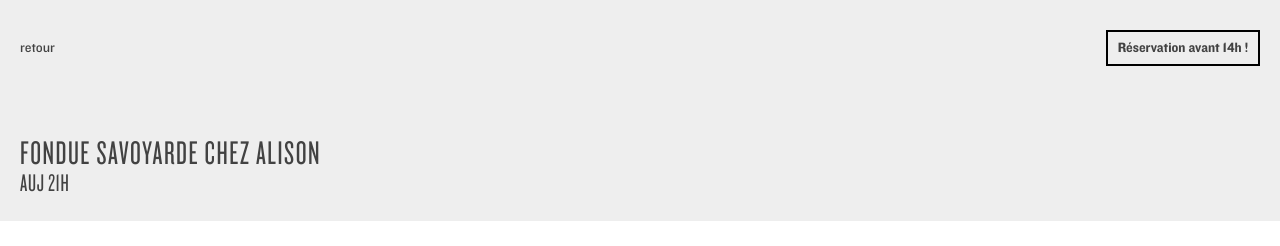
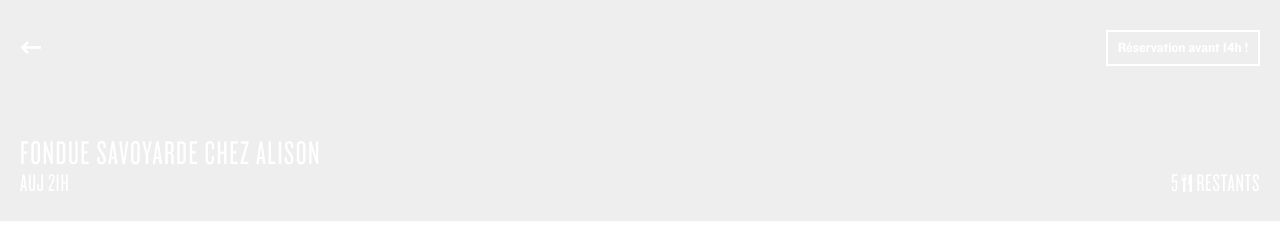
Before and after one commit to Zyigh/SI-mobile, a Vue app in the folder front/: page /meal in a window 1280 px wide. Shown: the top 246 px of the page. Built offline with nearby package versions, Linux system fonts and the light colour scheme.

Commit message:
tabbar icons added + icons added on headpage too

```diff
--- a/front/src/pages/MealDetail.vue
+++ b/front/src/pages/MealDetail.vue
@@ -3,13 +3,17 @@
       <div class="headpage">
         <div class="page__inner headpage__inner">
           <div class="headpage__top">
-            <router-link to="/tabs/home" tag="span" class="headpage__back">retour</router-link>
+            <router-link to="/tabs/home" tag="i" class="icomoon icon-arrow-back"></router-link>
+
             <span class="headpage__reminder">Réservation avant 14h !</span>
           </div>
 
           <div class="headtitle">
             <h1 class="headpage__title">{{ msg }}</h1>
-            <p class="headpage__subtitle">Auj 21h</p>
+            <div class="headpage__subtitles">
+              <span class="headpage__subtitle">Auj 21h</span>
+              <span class="headpage__subtitle">5 <i class="icomoon icon-fork-knife headpage__icon"></i> restants</span>
+            </div>
           </div>
         </div>
       </div>
@@ -57,7 +61,7 @@
           <p>Ingrédients : comté, beaufort, emmental, vin blanc, ail, noix de muscade, fécule de maïs, sel, poivre </p>
         </div>
 
-        <router-link to="/mealform" tag="button" class="btn__orange--shadow btn__fab">Réserver</router-link>
+        <router-link to="/meal-form" tag="button" class="btn__orange--shadow btn__fab">Réserver</router-link>
 
 
 
--- a/front/src/pages/MealForm.vue
+++ b/front/src/pages/MealForm.vue
@@ -3,7 +3,8 @@
       <div class="headpage">
         <div class="page__inner headpage__inner">
           <div class="headpage__top">
-            <router-link to="/tabs/home" tag="span" class="headpage__back">retour</router-link>
+            <router-link to="/tabs/home" tag="i" class="icomoon icon-arrow-back"></router-link>
+
             <span class="headpage__reminder">Réservation avant 14h !</span>
           </div>
 
--- a/front/src/pages/MealInvitations.vue
+++ b/front/src/pages/MealInvitations.vue
@@ -3,7 +3,7 @@
       <div class="headpage mealform__headpage">
         <div class="page__inner">
           <div class="mealform__headpage-top">
-            <router-link to="/meal" tag="span" class="headpage__back">retour</router-link>
+            <router-link to="/meal" tag="i" class="icomoon icon-arrow-back"></router-link>
           </div>
           <h1 class="headpage__title">{{ msg }}</h1>
         </div>
--- a/front/src/pages/MyMeals.vue
+++ b/front/src/pages/MyMeals.vue
@@ -17,7 +17,7 @@
             <li class="sq-list__item" v-for="meal in meals" :key="meal.id">
               <square-card v-bind:mealdata="meal"></square-card>
               <div class="btn__outer--centered">
-                <router-link to="/mealform" tag="button" class="btn__orange--empty">Retour</router-link>
+                <router-link to="/meal" tag="button" class="btn__orange--empty">Voir plus</router-link>
               </div>
             </li>
           </ul>
@@ -28,7 +28,7 @@
           <ul class="list sq-list">
             <li class="sq-list__item" v-for="meal in meals" :key="meal.id">
               <div class="btn__outer--centered">
-                <router-link to="/mealform" tag="button" class="btn__orange--empty">Retour</router-link>
+                <router-link to="/meal" tag="button" class="btn__orange--empty">Voir plus</router-link>
               </div>
             </li>
           </ul>
--- a/front/src/pages/PageTabs.vue
+++ b/front/src/pages/PageTabs.vue
@@ -7,15 +7,15 @@
 
     <nav class="ctabbar">
       <router-link to="/tabs/my-meals" v-on:click.native="switchPage('/tabs/my-meals')" tag="div" class="ctabbar__link" v-bind:class="{ selected: current == '/tabs/my-meals' }">
-        <span class="ctabbar__label">Repas</span>
+        <i class="icomoon icon-reservation ctabbar__icon"></i>
       </router-link>
 
       <router-link to="/tabs/home" v-on:click.native="switchPage('/tabs/home')" tag="div" class="ctabbar__link" v-bind:class="{ selected: current == '/tabs/home' }">
-        <span class="ctabbar__label">Accueil</span>
+          <i class="icomoon icon-fork-knife ctabbar__icon"></i>
       </router-link>
 
       <router-link to="/tabs/profile" v-on:click.native="switchPage('/tabs/profile')" tag="div" class="ctabbar__link" v-bind:class="{ selected: current == '/tabs/profile' }">
-        <span class="ctabbar__label">Mon profil</span>
+        <i class="icomoon icon-user ctabbar__icon"></i>
       </router-link>
     </nav>
 
--- a/front/src/scss/base/common.scss
+++ b/front/src/scss/base/common.scss
@@ -21,3 +21,7 @@
 .sq-list__item {
   margin-bottom: 1rem;
 }
+
+.icon-fork-knife--dark:before {
+  color: $body-color !important;
+}
--- a/front/src/scss/components/ctabbar.scss
+++ b/front/src/scss/components/ctabbar.scss
@@ -2,7 +2,7 @@
   display: flex;
   position: fixed;
   margin: auto;
-  max-width: 280px;
+  max-width: 240px;
   left: 0;
   right: 0;
   bottom: 2rem;
@@ -17,7 +17,7 @@
   width: 30%;
   justify-content: center;
   align-items: center;
-  padding: 1rem 1.5rem;
+  padding: 1rem;
   color: $main-color;
 
   &.selected {
@@ -27,19 +27,15 @@
     color: #fff;
   }
 
-  &.selected .ctabbar__label {
+  &.selected .ctabbar__icon:before {
     color: $white;
   }
 
 }
 
-.ctabbar__label {
-  text-transform: uppercase;
-  font-family: $fontCdn;
-  letter-spacing: $lspacing-2;
-  font-size: 1.7rem;
+.ctabbar__icon {
+  font-size: 3rem;
+  &:before {
+    color: $main-color;
+  }
 }
-
-.ctabbar__icon {
-
-}
--- a/front/src/scss/components/field.scss
+++ b/front/src/scss/components/field.scss
@@ -71,4 +71,6 @@
   padding: 1.5rem;
   box-sizing: border-box;
   border-radius: 25px;
+  font-size: 1.6rem;
+  line-height: 1.4;
 }
--- a/front/src/scss/components/headpage.scss
+++ b/front/src/scss/components/headpage.scss
@@ -27,7 +27,8 @@
 .headpage__reminder {
   font-weight: 500;
   font-size: 1.4rem;
-  @include text-with-border(#000);
+  @include text-with-border($white);
+  color: $white;
   font-family: $font;
 }
 
@@ -43,14 +44,21 @@
 .headpage__title {
     margin: 0;
     @include title-lvl-1();
+    color: $white;
 }
 
 .headpage__subtitles {
   display: flex;
   justify-content: space-between;
+  color: $white;
 }
 
 .headpage__subtitle {
   margin: 0;
   @include title-lvl-2();
+  color: $white;
 }
+
+.headpage__icon {
+  font-size: 1.8rem;
+}
```
Also changed, not shown: front/src/components/CtabBar.vue (deleted, +0 -30 lines), front/src/scss/base/fonts.scss (line endings or trailing spaces).
